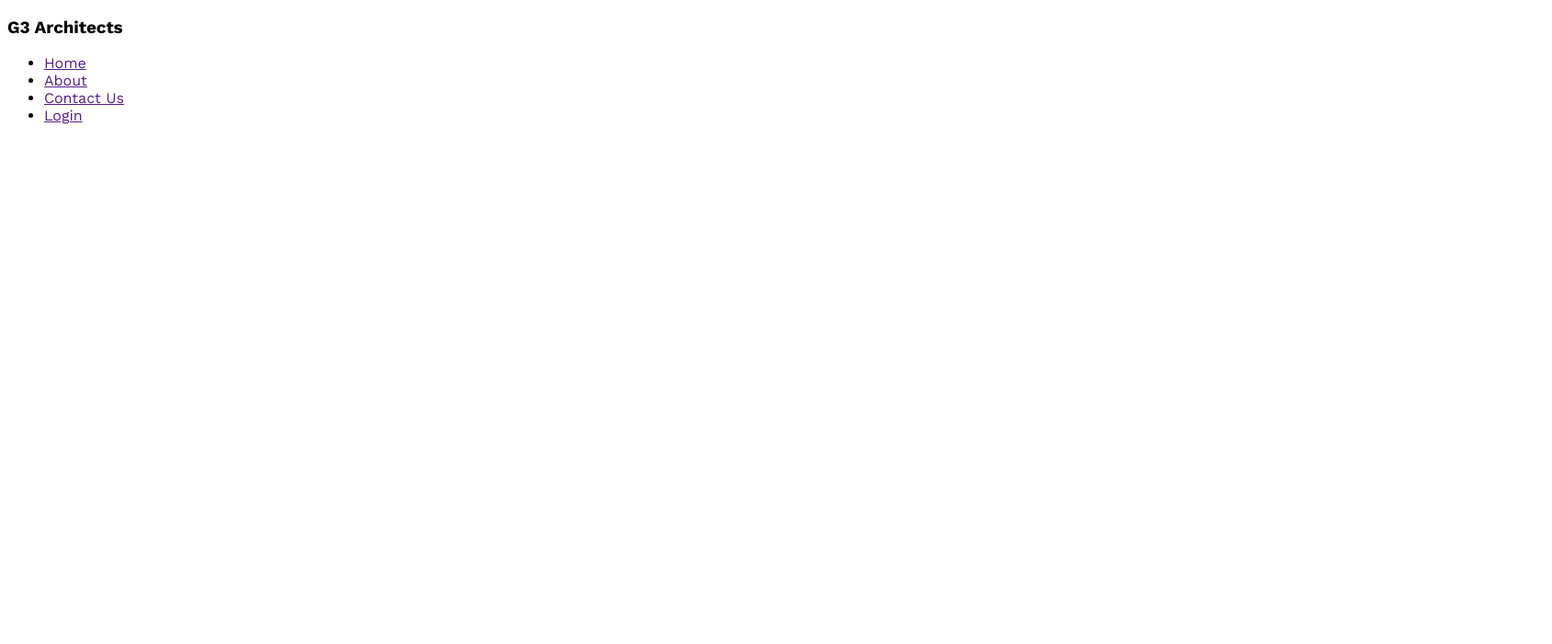
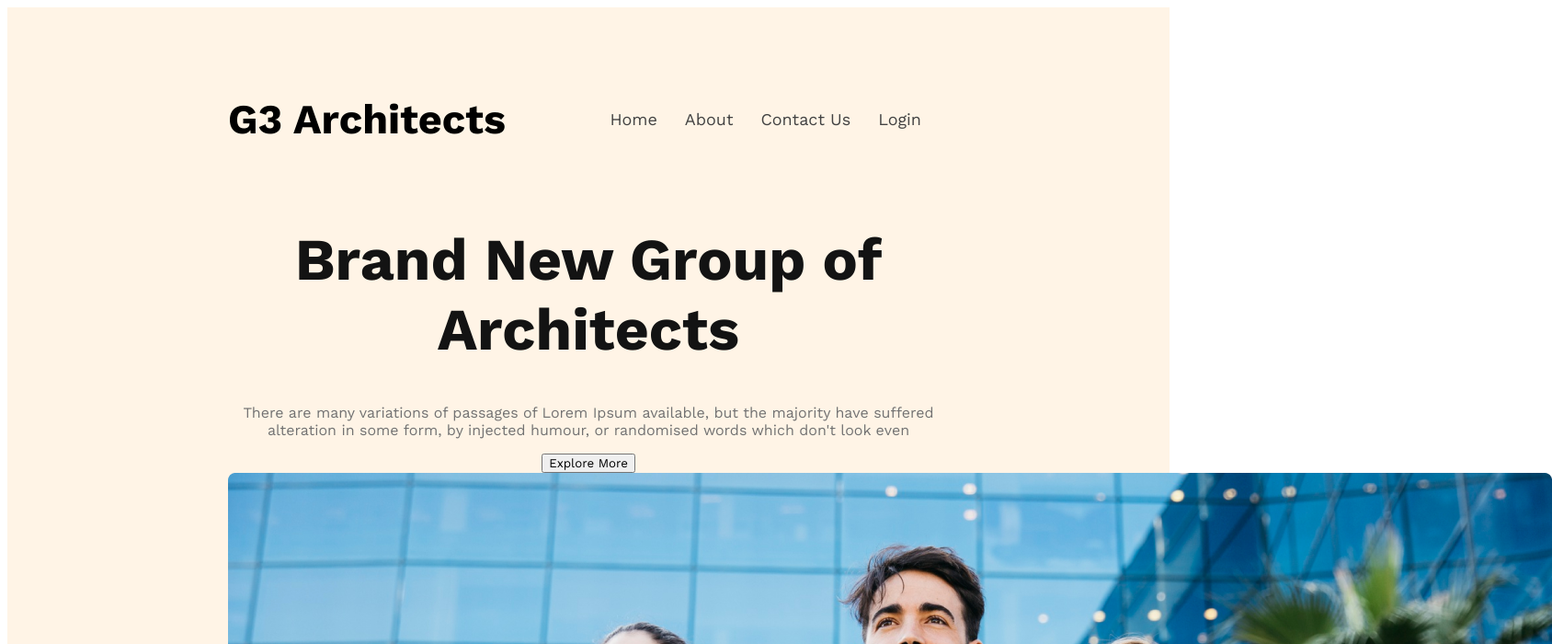
Before and after one commit to jubaeddddd/g3-architect-responsive-web, a plain HTML site: page index.html in a window 1280 px wide. Shown: the top 700 px of the page at 92% size, 1688 px wide, since content can reach past the window. Drawn offline with nearby package versions, Linux system fonts and the light colour scheme.

Commit message:
banner content added

```diff
--- a/architect.css
+++ b/architect.css
@@ -1,5 +1,54 @@
 /* work sans font from google font */
 @import url('https://fonts.googleapis.com/css2?family=Work+Sans:ital,wght@0,100..900;1,100..900&display=swap');
+
+/* shared styles */
 *{
     font-family: "Work Sans", serif;
 }
+.common-button{
+
+}
+
+/* header styles */
+header{
+    background-color: rgba(255, 144, 14, 0.10);
+    padding: 50px 240px;
+}
+nav{
+    display: flex;
+    justify-content: space-between;
+    align-items: center;
+}
+nav>ul{
+    display: flex;
+
+}
+nav li{
+    list-style: none;
+}
+nav ul a{
+    text-decoration: none;
+    margin-right: 30px;
+    color: #424242;
+    font-size: 18px;
+}
+.nav-title{
+    font-size: 45px;
+    font-weight: 700;
+}
+
+/* banner styles */
+.banner-content{
+    max-width: 860px;
+    text-align: center;
+    margin: 0 auto;
+}
+.banner-title{
+    font-size: 64px;
+    font-weight: 700;
+    color: #131313;
+}
+.banner-description{
+    font-size: 16px;
+    color: #727272;
+}
--- a/index.html
+++ b/index.html
@@ -1,22 +1,34 @@
 <!DOCTYPE html>
 <html lang="en">
+
 <head>
     <meta charset="UTF-8">
     <meta name="viewport" content="width=device-width, initial-scale=1.0">
     <link rel="stylesheet" href="architect.css">
     <title>Document</title>
 </head>
+
 <body>
     <header>
-          <nav>
-            <h3>G3 Architects</h3>
-            <ul>
+        <nav>
+            <h3 class="nav-title">G3 Architects</h3>
+            <ul class="nav-anchor">
                 <li><a href="">Home</a></li>
                 <li><a href="">About</a></li>
                 <li><a href="">Contact Us</a></li>
                 <li><a href="">Login</a></li>
             </ul>
-          </nav>
+        </nav>
+        <div class="banner">
+            <div class="banner-content">
+                <h1 class="banner-title">Brand New Group of Architects </h1>
+                <p class="banner-description">There are many variations of passages of Lorem Ipsum available, but the
+                    majority have suffered alteration in some form, by injected humour, or randomised words which don't
+                    look even</p>
+                <button class="common-button">Explore More</button>
+            </div>
+            <img src="./banner.png" alt="" class="banner-image">
+        </div>
     </header>
     <main>
 
@@ -25,4 +37,5 @@
 
     </footer>
 </body>
+
 </html>
```
